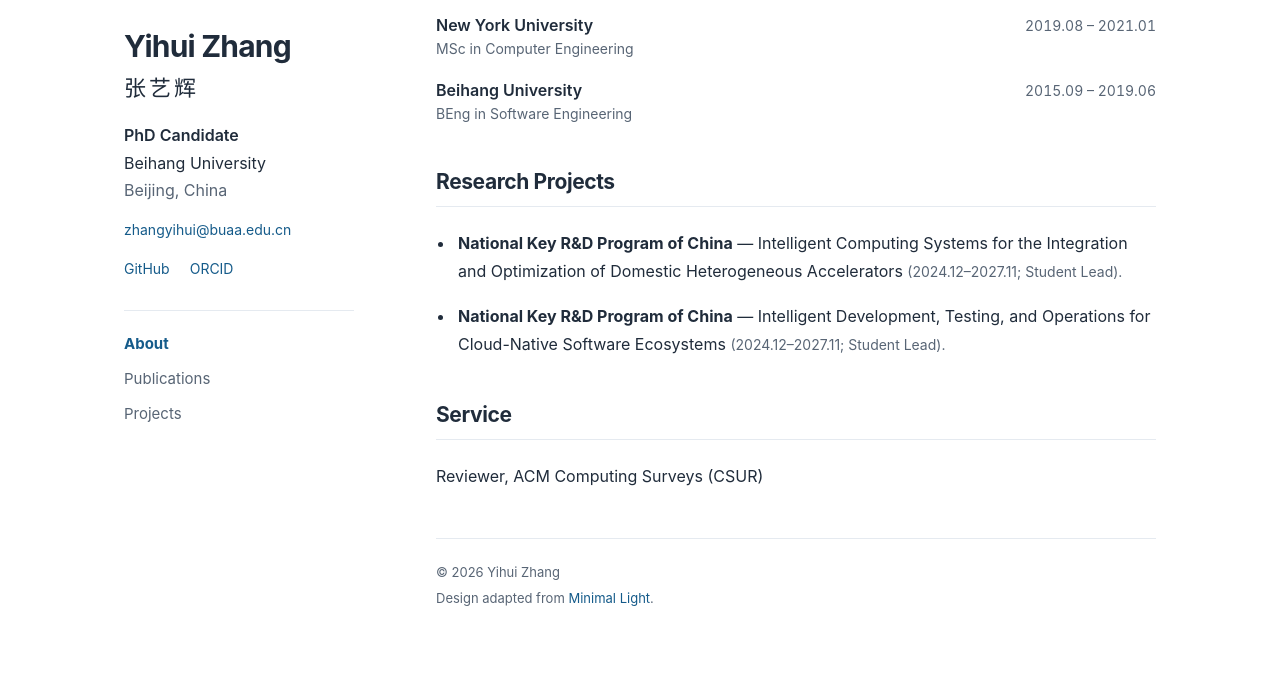
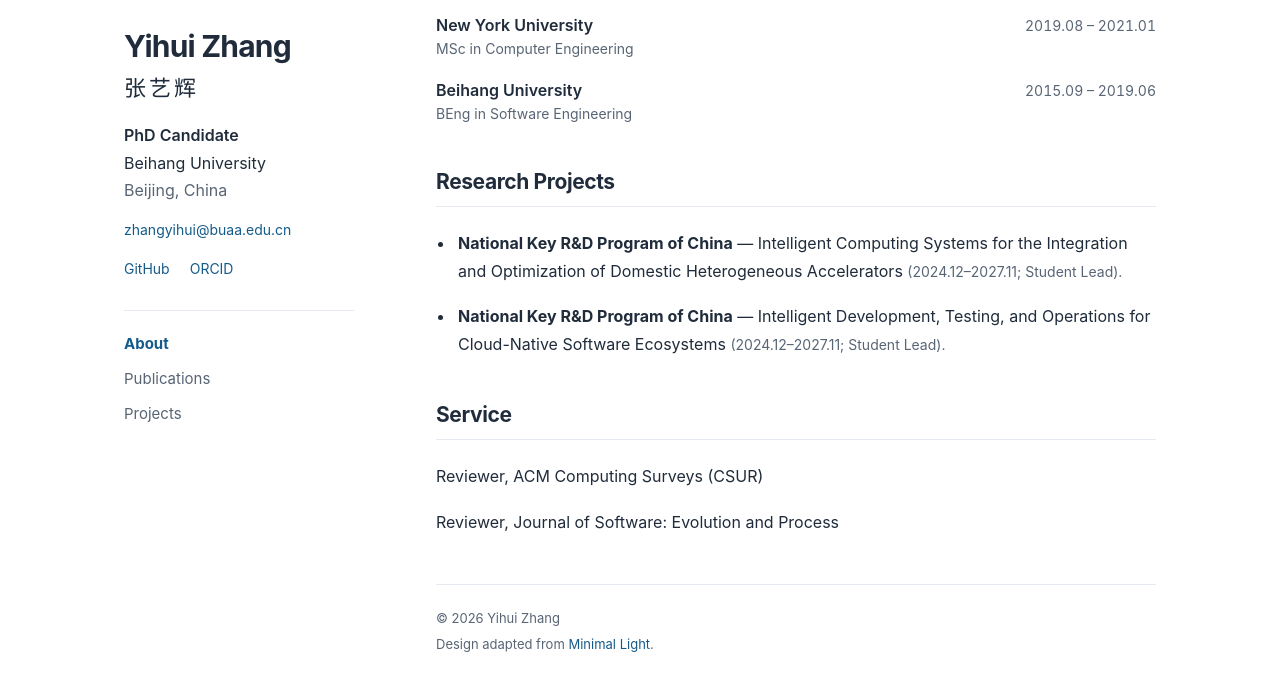
Before and after one commit to WilliamEricCheung/WilliamEricCheung.github.io, a Jekyll site: the page built from _pages/about.md, in a window 1280 px wide and 900 px high, scrolled down 1340 px, cut to the strip 204-895 px from the top of the window. Built offline with Jekyll 4.4.1, drawn with Linux system fonts in a browser that asks for light colours; before the commit the page ends 2194 px from its top, so only the background shows below that.

Commit message:
Add Journal of Software Evolution and Process reviewer service

```diff
--- a/_pages/about.md
+++ b/_pages/about.md
@@ -46,4 +46,5 @@ redirect_from:
 <section id="service">
 <h2>Service</h2>
 <p>Reviewer, ACM Computing Surveys (CSUR)</p>
+<p>Reviewer, Journal of Software: Evolution and Process</p>
 </section>
```
